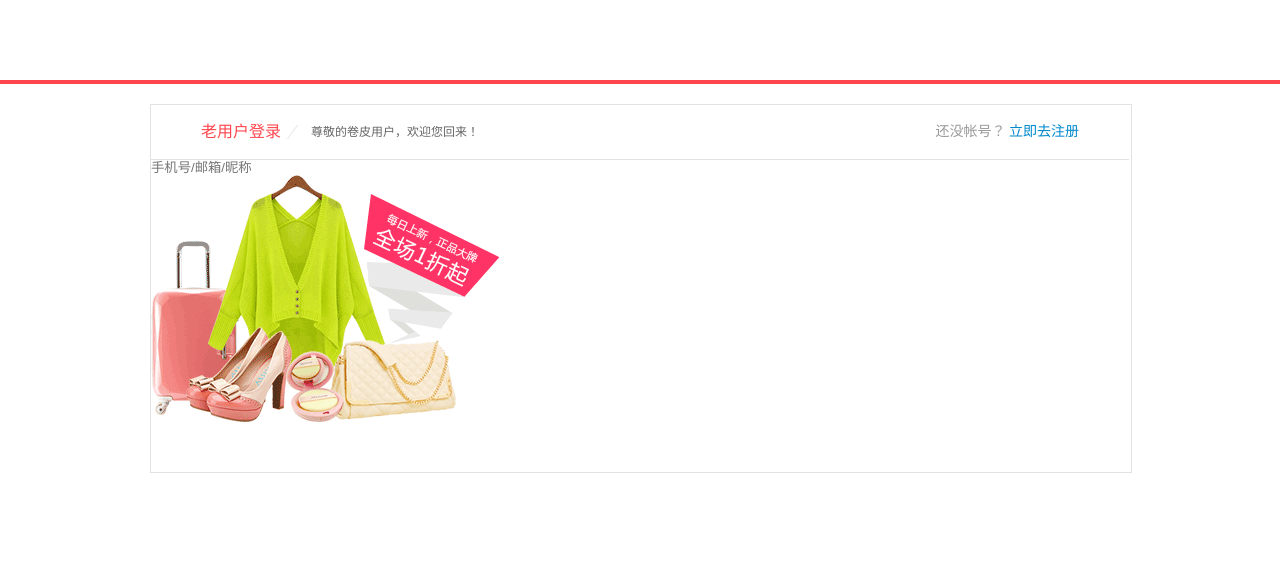
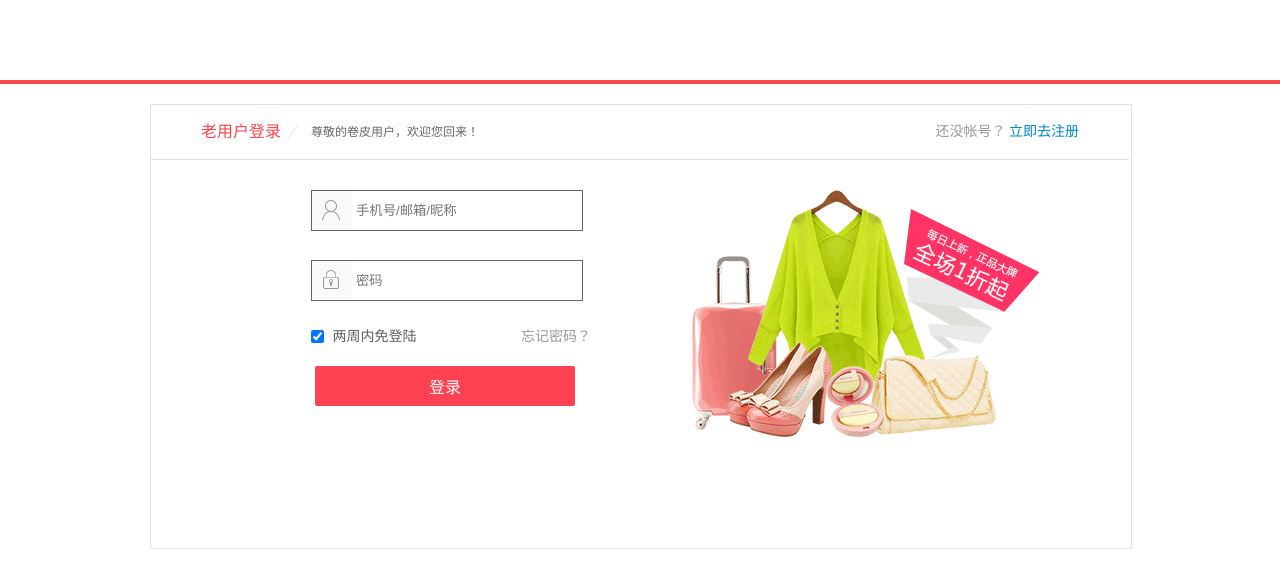
Before and after one commit to zryyyyy/project-juanpi, a plain HTML site: page login.html in a window 1280 px wide. Shown: the top 588 px of the page. Drawn offline with Linux system fonts and the light colour scheme.

Commit message:
第二次上传

```diff
--- a/login.html
+++ b/login.html
@@ -44,10 +44,35 @@
                                     </div>
                                     <div class="error_box" id="account_warn"></div>
                                 </li>
-                                <li class="clear"></li>
-                                <li id="verify_display"></li>
-                                <li class="chex_d"></li>
-                                <li></li>
+                                <li class="clear">
+                                    <label for="" class="normal"></label>
+                                    <div class="box_border">
+                                        <div class="code_img"></div>
+                                        <input type="password" class="normal_input" placeholder="密码" name="password">
+                                        <div class="dele_info_img"></div>
+                                    </div>
+                                    <div class="error_box" id="password_warn"></div>
+                                </li>
+
+                                <li class="chex_d">
+                                    <label for="" class="normal"></label>
+                                    <div class="chex">
+                                        <span>
+                                            <label for="">
+                                                <input type="checkbox" class="ck" name="auto" checked="checked">
+                                                两周内免登陆
+                                            </label>
+                                        </span>
+                                        <a href="" class="forget">忘记密码？</a>
+                                    </div>
+                                </li>
+                                <li>
+                                    <label for="" class="normal">
+                                        <div class="btn">
+                                            <input type="submit" class="sub smt_o" value="登录">
+                                        </div>
+                                    </label>
+                                </li>
                                 <li class="third_login"></li>
                             </ul>
                         </form>
--- a/style/login.css
+++ b/style/login.css
@@ -32,11 +32,27 @@ body{font:14px/1em "微软雅黑"; color:#666;}
 .login_content .title span.tips{color: #666;float: left;font-size: 12px;}
 .login_content .other{float: right;font-size: 14px;color: #999;}
 .login_content .other a{color: #0289cd;}
-.login_content.login_center{padding: 30px 80px 0 80px;width: 818px;height: auto;overflow: hidden;}
-.login_content.login_center .content_loading{width: 450px;float: left;display: inline;}
-.login_content.login_center .login_img{overflow: hidden;width: 358px!important;text-align: right;float: right;display: inline;}
-.login_content.login_center .content_loading ul{clear: both;}
-.login_content.login_center .content_loading li{padding-bottom: 25px;overflow: visible;position: relative;height: 45px;clear: both;}
-.login_content.login_center .content_loading .clear{zoom: 1;}
-.login_content.login_center .content_loading .chex_d{padding-bottom: 8px;height: 20px;}
-.login_content.login_center .content_loading .third_login{text-align: center;}
+.login_content .login_center{padding: 30px 80px 0 80px;width: 818px;height: auto;overflow: hidden;}
+.login_content .login_center .content_loading{width: 450px;float: left;display: inline;}
+.login_content .login_center .login_img{overflow: hidden;width: 358px!important;text-align: right;float: right;display: inline;}
+.login_content .login_center .content_loading ul{clear: both;}
+.login_content .login_center .content_loading li{padding-bottom: 25px;overflow: visible;position: relative;height: 45px;clear: both;}
+.login_content .login_center .content_loading li label.normal{width: 80px;text-align: center;float: left;display: inline;height: 20px;margin-top: 8px;font-size: 14px;}
+.login_center .content_loading .login_list li.active .box_border, .login_center .content_laoding .login_list li.active.error_box .box_border{border: 1px solid #666;}
+.login_content .login_center .content_loading .box_border{border: 1px solid #666;width: 270px;float: left;}
+.login_list .user_img{background: url(../images/name2.jpg) no-repeat #f1f1f1;width: 39px;height: 38px;float: left;}
+.login_center .content_loading .login_list li .normal_input{ border:0;width: 226px;padding: 12px 0 12px 5px;}
+.dele_info_img{position: absolute;top: 14px;right: 108px;width: 13px;height: 13px;background: url(../images/de_info.gif) no-repeat;cursor: pointer;display: none;}
+.login_center .content_loading li .error_box{margin-left: 10px;width: 16px;margin-top: 10px;color: #666;float: left;overflow: hidden;}
+.login_center .content_loading li:after{clear: both;content: "";display: block;height: 0;visibility: hidden;}
+.login_list .code_img{background: url(../images/code2.jpg) no-repeat #f1f1f1;width: 39px;height: 38px;float: left;}
+
+.login_content .login_center .content_loading .clear{zoom: 1;}
+.login_content .login_center .content_loading .chex_d{padding-bottom: 8px;height: 20px;}
+.login_content .login_center .content_loading li .chex{width: 280px;float: left;}
+.login_content .login_center .content_loading li .chex span{color: #5e5e5e;float: left;}
+.login_content .login_center .content_loading li .chex .ck{vertical-align: -2px;margin-right: 5px;}
+.login_content .login_center .content_loading li .chex .forget{float: right;color: #999;}
+.login_content .login_center .content_loading li .btn{float: left;width: 260px;margin-left: 84px;}
+.login_content .login_center .content_loading li .btn .sub{width: 260px;height: 40px;cursor: pointer;font-size: 16px;border-radius: 2px;background-position: 0 0 ;color: #fff;background: url(../images/new-login.gif) no-repeat;}
+.login_content .login_center .content_loading .third_login{text-align: center;}
```
Also changed, not shown: images/code2.jpg (added), images/de_info.gif (added), images/name2.jpg (added), images/new-login.gif (added).
